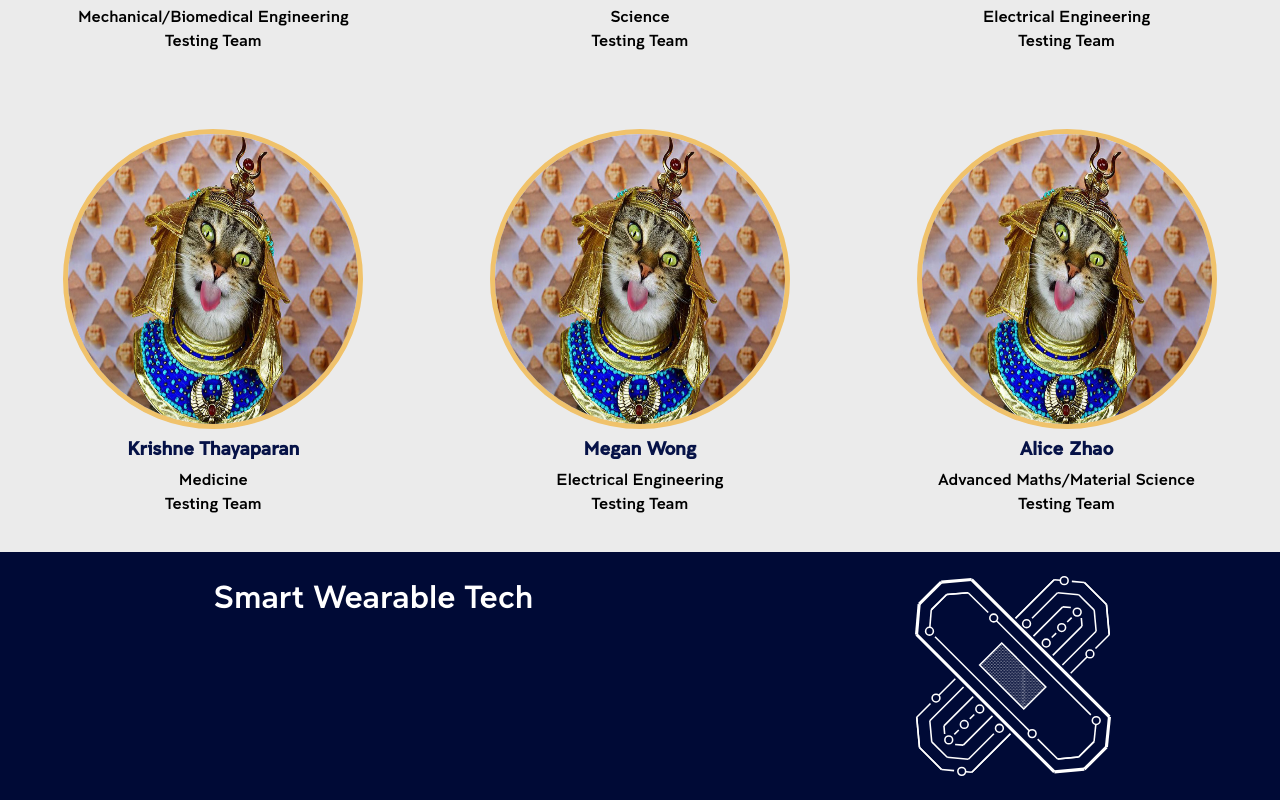
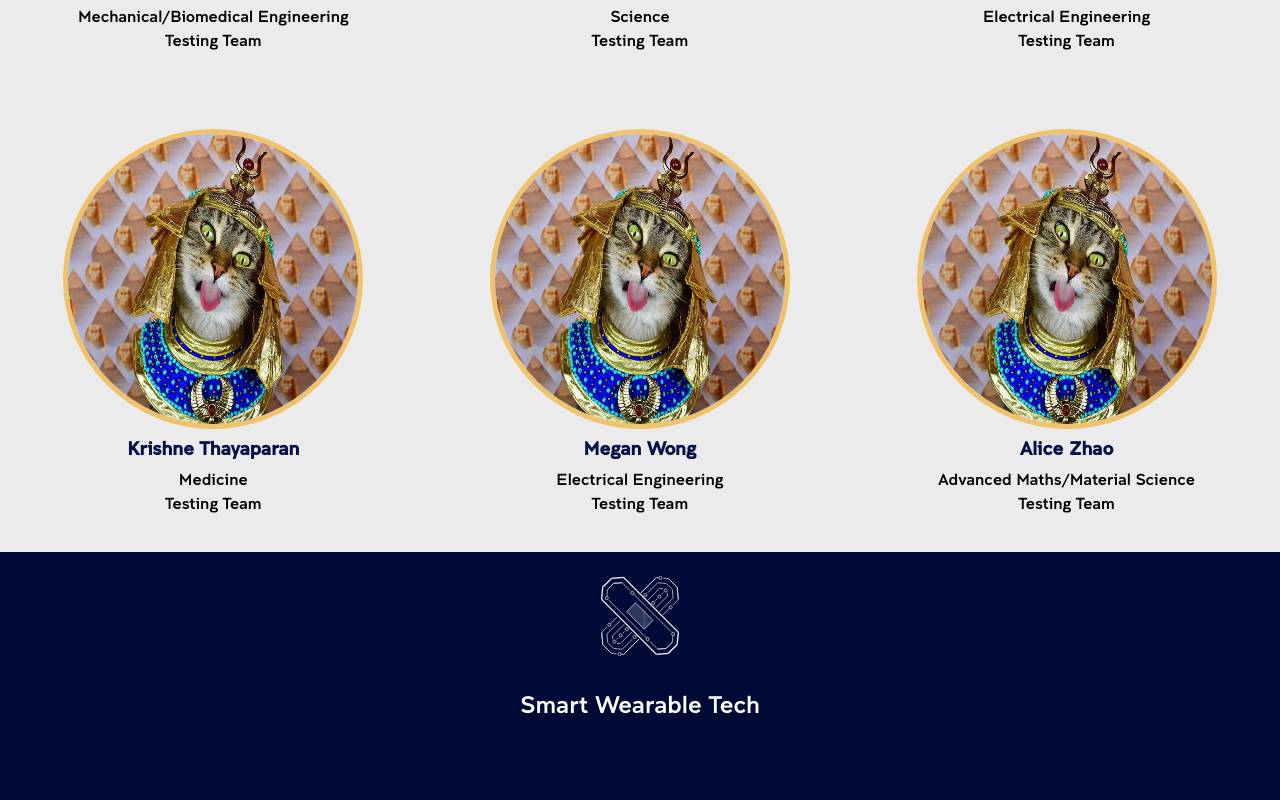
Before and after one commit to akiramcphee/swt_website, a React (Create React App) app: page /profiles in a window 1280 px wide. Shown: the part 1527-2327 px from the top of the page. Built offline with nearby package versions, Linux system fonts and the light colour scheme.

Commit message:
feat: footer redesign

```diff
--- a/src/components/Footer/Footer.css
+++ b/src/components/Footer/Footer.css
@@ -7,7 +7,7 @@
 
 .swt-footer-text{
     color: white;
-    font-size: 4vmin;
+    font-size: 3vmin;
     text-align: center;
     margin: auto;
     padding-top: 3vmin;
@@ -21,5 +21,5 @@
 }
 .swt-logo-footer{
     width: auto;
-    height: 25vmin;
+    height: 10vmin;
 }
--- a/src/components/Footer/Footer.js
+++ b/src/components/Footer/Footer.js
@@ -4,18 +4,22 @@ import './Footer.css'
 export default function Footer() {
 	return (
 		<div className = "footer">
-			<div className="col-7">
-				<div className="swt-footer-text">
-					<p>Smart Wearable Tech</p>
+			<div className = 'row'>
+				<div className="col-12">
+					<div className="footer-logo">
+					<img
+						className='swt-logo-footer'
+						src='../../logo_white.svg'
+						alt='Smart Wearable Tech logo'
+					/>
+					</div>
 				</div>
 			</div>
-			<div className="col-5">
-				<div className="footer-logo">
-				<img
-					className='swt-logo-footer'
-					src='../../logo_white.svg'
-					alt='Smart Wearable Tech logo'
-				/>
+			<div className = 'row'>
+				<div className="col-12">
+					<div className="swt-footer-text">
+						<p>Smart Wearable Tech</p>
+					</div>
 				</div>
 			</div>
 		</div>
```
Also changed, not shown: src/images/Screen Shot 2021-11-28 at 2.23.31 am.png (added).
